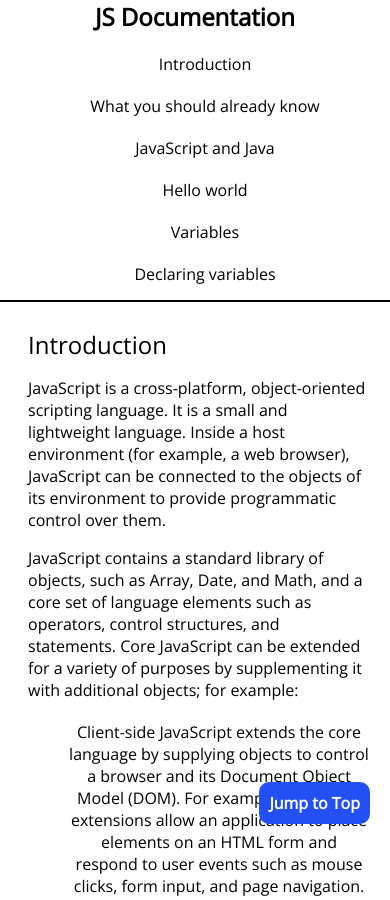
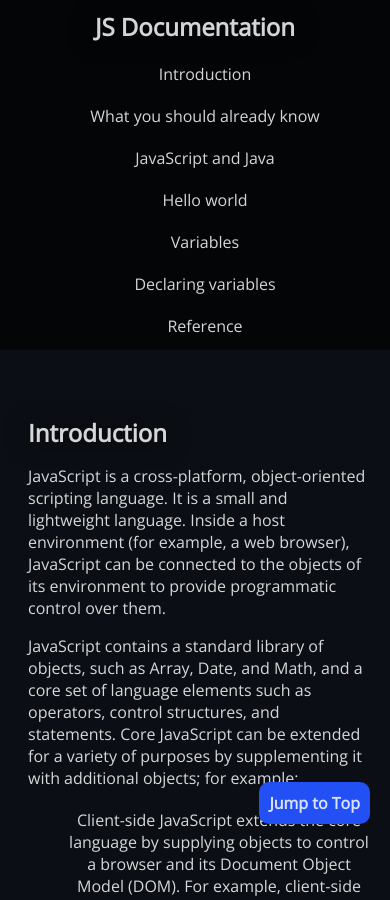
Before and after one commit to borabesiktepe/Technical-Documentation-Page, a plain HTML site: page index.html in a window 390 px wide. Shown: the top 900 px of the page. Drawn offline with nearby package versions, Linux system fonts and the light colour scheme.

Commit message:
Changed Theme

```diff
--- a/index.html
+++ b/index.html
@@ -23,12 +23,13 @@
             <li><a href="#Hello_world" class="nav-link">Hello world</a></li>
             <li><a href="#Variables" class="nav-link">Variables</a></li>
             <li><a href="#Declaring_variables" class="nav-link">Declaring variables</a></li>
+            <li><a href="#Reference" class="nav-link">Reference</a></li>
         </ul>
     </nav>
 
     <main id="main-doc">
         <section class="main-section" id="Introduction">
-            <header id="header">Introduction</header>
+            <header>Introduction</header>
             <article>
                 <p>JavaScript is a cross-platform, object-oriented scripting language. It is a small and lightweight
                     language. Inside a host environment (for example, a web browser), JavaScript can be connected to the
@@ -53,7 +54,7 @@
             </article>
         </section>
         <section class="main-section" id="What_you_should_already_know">
-            <header id="header">What you should already know</header>
+            <header>What you should already know</header>
             <article>
                 <p>This guide assumes you have the following basic background:</p>
                 <ul>
@@ -65,7 +66,7 @@
             </article>
         </section>
         <section class="main-section" id="JavaScript_and_Java">
-            <header id="header">JavaScript and Java</header>
+            <header>JavaScript and Java</header>
             <article>
                 <p>JavaScript and Java are similar in some ways but fundamentally different in some others. The
                     JavaScript language resembles Java but does not have Java's static typing and strong type checking.
@@ -86,7 +87,7 @@
             </article>
         </section>
         <section class="main-section" id="Hello_world">
-            <header id="header">Hello world</header>
+            <header>Hello world</header>
             <article>
                 <p>To get started with writing JavaScript, open the Scratchpad and write your first "Hello world"
                     JavaScript code:</p>
@@ -96,7 +97,7 @@
             </article>
         </section>
         <section class="main-section" id="Variables">
-            <header id="header">Variables</header>
+            <header>Variables</header>
             <article>
                 <p>You use variables as symbolic names for values in your application. The names of variables, called
                     identifiers, conform to certain rules.</p>
@@ -133,6 +134,11 @@
             const PI = 3.14;
           </code>
         </section>
+        <section class="main-section" id="Reference">
+            <header>Reference</header>
+            <p>All the documentation in this page is taken from <a
+                    href="https://developer.mozilla.org/en-US/docs/Web/JavaScript/Guide" target="_blank">MDN</a></p>
+        </section>
     </main>
     <div id="jump">Jump to Top</div>
     <script src="script.js"></script>
--- a/style.css
+++ b/style.css
@@ -2,27 +2,17 @@ body {
     font-family: 'Open Sans', sans-serif;
     font-size: medium;
     font-weight: 300;
+    background-color: #0b0e14;
+    color: #ffffffd5;
 }
 
+/* NAVBAR */
 nav {
     position: fixed;
     top: 0;
     left: 0;
     height: 100%;
-
-    border-right: groove;
-}
-
-#main-doc {
-    position: absolute;
-    margin-left: 310px;
-    padding: 20px;
-    margin-bottom: 110px;
-}
-
-header {
-    font-size: x-large;
-    font-weight: 400;
+    background-color: #000000ab;
 }
 
 #nav-header {
@@ -30,11 +20,26 @@ header {
     font-weight: 600;
 }
 
+
+/* MAIN DOCUMENT */
+#main-doc {
+    position: absolute;
+    margin: auto auto 110px 310px;
+    padding: 20px;
+}
+
+header {
+    font-size: x-large;
+    font-weight: 600;
+    margin-top: 3rem;
+    filter: drop-shadow(0 0 0.75rem #000000);
+}
+
 a {
     position: relative;
     margin-right: 20px;
     text-decoration: none;
-    color: black;
+    color: #ffffffd5;
     font-weight: 400;
 }
 
@@ -43,10 +48,10 @@ a::before {
     position: absolute;
     width: 100%;
     height: 2px;
-    background-color: #18272F;
+    background-color: #2250f4;
     bottom: 0;
     left: 0;
-    transform-origin: right;
+    transform-origin: left;
     transform: scaleX(0);
     transition: transform .3s ease-in-out;
 }
@@ -63,11 +68,15 @@ li {
 
 code {
     display: block;
-    background-color: #f7f7f7;
     padding: 15px;
     margin: 10px 0 10px 0;
+    background-color: #425bb8;
+    color: #ffffffd5;
+    border-radius: 10px;
 }
 
+
+/* JUMP TO TOP BUTTON */
 #jump {
     position: fixed;
     bottom: 0px;
@@ -75,9 +84,9 @@ code {
     margin: 20px;
     padding: 10px;
     text-align: center;
-    background-color: rgb(34, 80, 244);
+    background-color: #2250f4;
     border-radius: 10px;
-    color: white;
+    color: #ffffffd5;
     font-weight: 900;
     user-select: none;
     cursor: pointer;
@@ -87,18 +96,20 @@ code {
     background-color: rgb(27, 61, 184);
 }
 
+
+/* MEDIA */
 @media only screen and (max-width: 815px) {
     #navbar {
-        background-color: white;
         position: absolute;
         top: 0;
         padding: 0;
         margin: 0;
         width: 100%;
-        max-height: 300px;
-        border: none;
-        z-index: 1;
-        border-bottom: 2px solid;
+        max-height: 350px;
+    }
+
+    #navbar #nav-header{
+        margin-top: 10px;
     }
 
     li {
@@ -106,7 +117,7 @@ code {
     }
 
     #main-doc {
-        margin-top: 300px;
+        margin-top: 340px;
         margin-left: 0;
     }
 }
```
